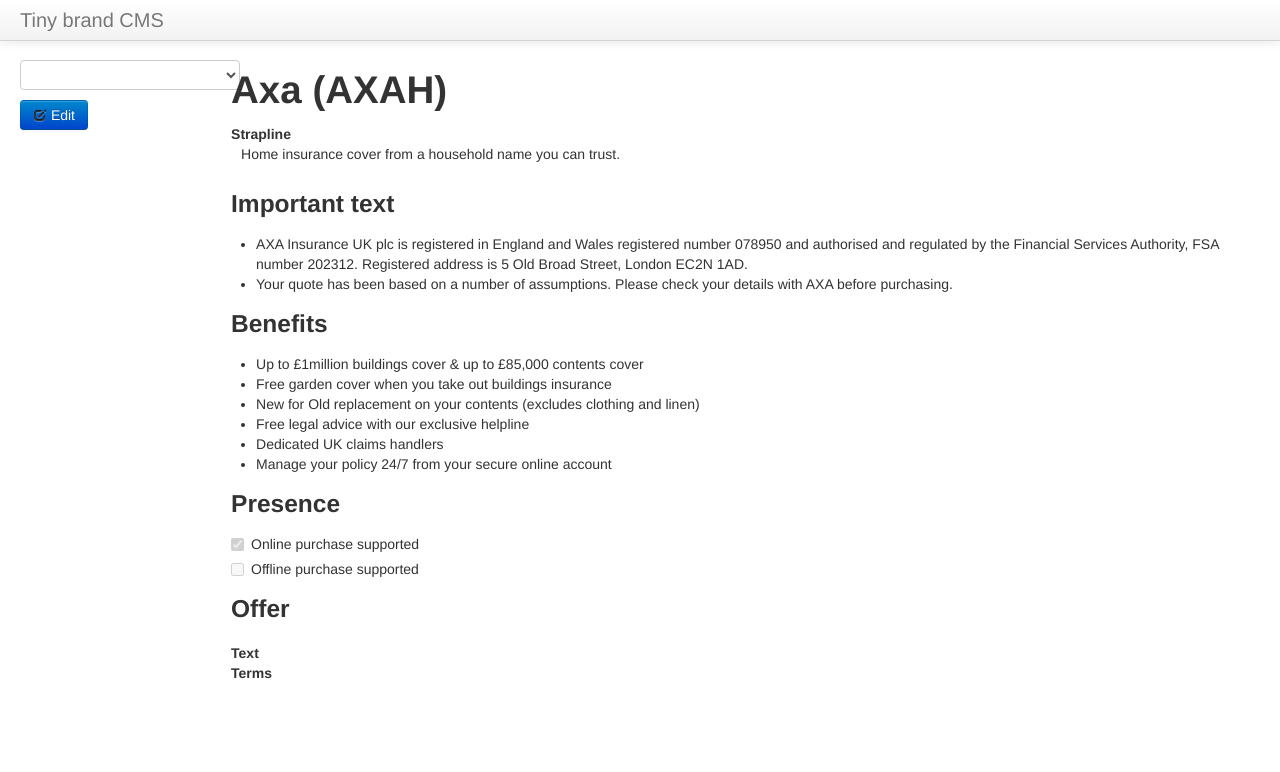
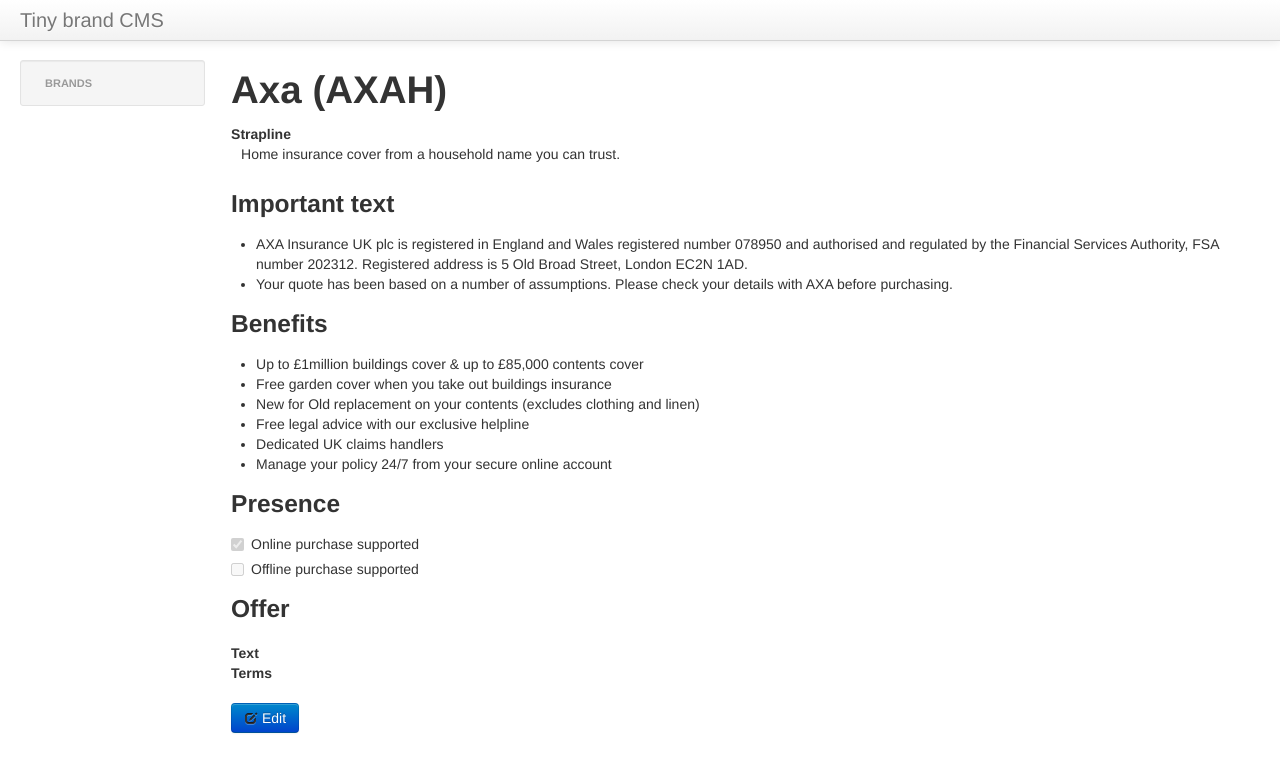
Before and after one commit to mikepro/tinyCMS, a website: page content/index.html in a window 1280 px wide. Drawn offline with Linux system fonts and the light colour scheme; no server answers.

Commit message:
A nice list of brands to pick from

```diff
--- a/content/index.html
+++ b/content/index.html
@@ -21,9 +21,14 @@
         <div class="span2">
             <!-- ko if: displayMode -->
 
-            <select data-bind="options: allBrands, optionsText: 'brandName', optionsValue: 'brandCode'"> </select>
-
-            <button class="btn btn-primary" type="button" data-bind="click: $root.editPublished.bind($root)"><i class="icon-edit"></i> Edit</button>
+            <div class="well well-small">
+            <ul class="nav nav-list">
+                <li class="nav-header">Brands</li>
+                <!-- ko foreach: allBrands -->
+                <li><a href="#" data-bind="text: brandName, attr: {title: brandCode}, click: $parent.selectBrand"></a></li>
+                <!-- /ko -->
+            </ul>
+            </div>
             <!-- /ko -->
         </div>
         <div class="span10">
@@ -109,6 +114,7 @@
         <dt>Support Copy</dt>
         <dd data-bind="html: offlinePresence.SupportCopy"></dd>
     </dl>
+
     <!-- /ko -->
 
     <h3>Offer</h3>
@@ -119,6 +125,8 @@
         <dt>Terms</dt>
         <dd data-bind="html: offer.terms"></dd>
     </dl>
+
+    <button class="btn btn-primary" type="button" data-bind="click: $root.editPublished.bind($root)"><i class="icon-edit"></i> Edit</button>
 </script>
 
 <script type="text/html" id="editBrand">
--- a/content/js/tinycms.js
+++ b/content/js/tinycms.js
@@ -107,6 +107,10 @@
     flattenTextNodes(js, "importantText")
 
     return js;
+  },
+
+  selectBrand: function(brand) {
+    alert(brand.brandCode);
   }
 };
 
```
